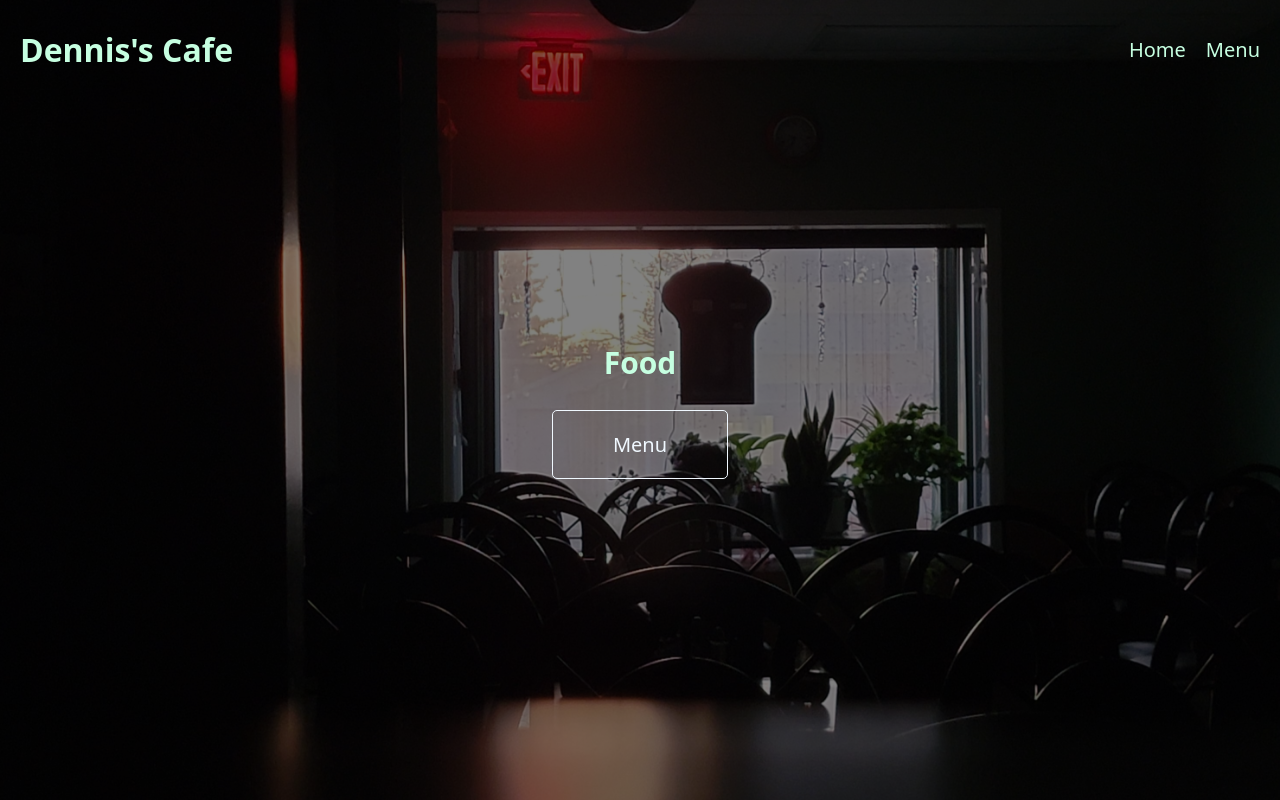
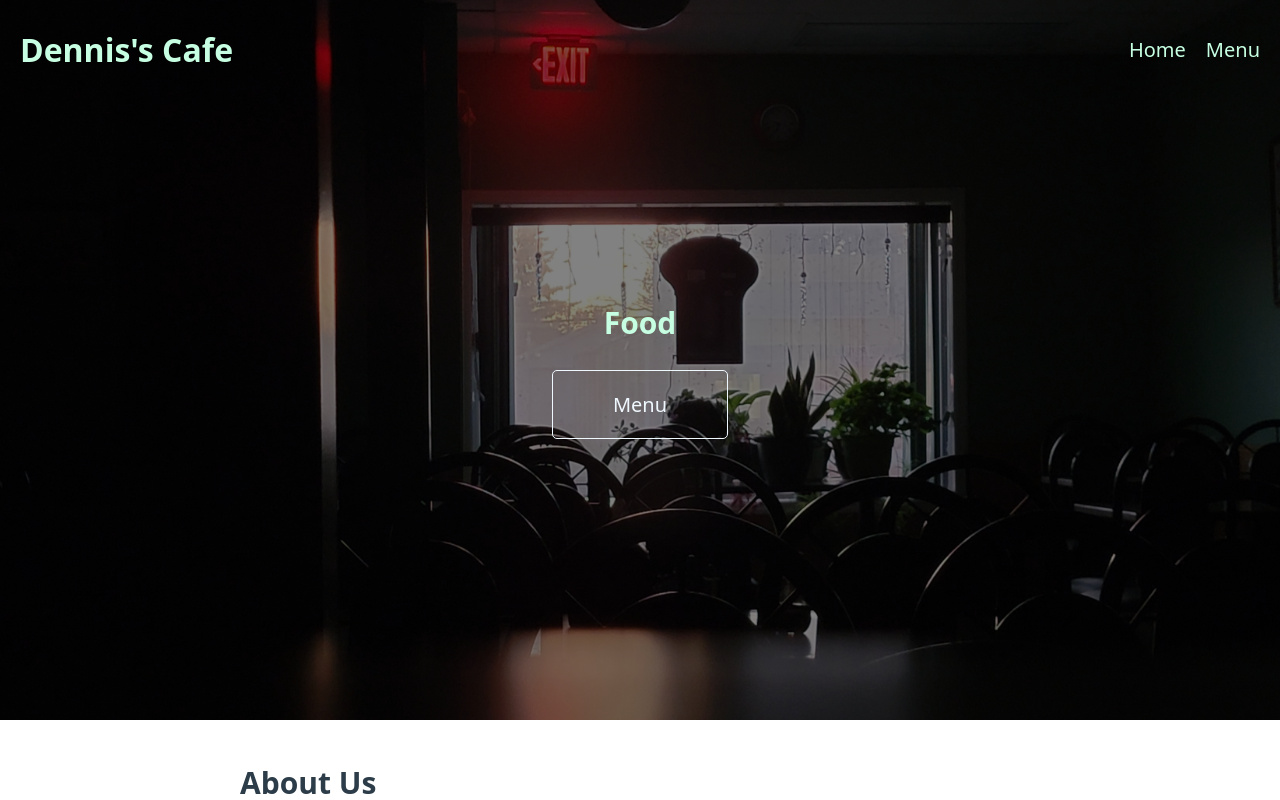
Before and after one commit to VisilyRomani/svelte-cafe, a SvelteKit app: page / in a window 1280 px wide. Shown: the top 800 px of the page. Built offline with nearby package versions, Linux system fonts and the light colour scheme.

Commit message:
remove ugly scrollbar and make hero smaller to know there is more below

```diff
--- a/src/global.css
+++ b/src/global.css
@@ -13,7 +13,13 @@
   --switch-checked-background-color: var(--primary);
 } */
 
-/* html{
-  background: rgb(83,83,83);
-  background: radial-gradient(circle, rgba(83,83,83,1) 0%, rgba(37,37,37,1) 100%);
-} */
+html{
+  overflow-y: scroll;
+  scrollbar-width: none;
+  -ms-overflow-style: none;
+}
+
+html::-webkit-scrollbar {
+  width: 0;
+  height: 0;
+}
--- a/src/routes/+page.svelte
+++ b/src/routes/+page.svelte
@@ -81,7 +81,7 @@
 	.hero-content {
 		position: absolute;
 		width: 100%;
-		height: 100%;
+		height: 90%;
 		/* top: 95px; */
 		display: flex;
 		justify-content: center;
@@ -112,7 +112,7 @@
 	}
 
 	.hero {
-		height: 100vh;
+		height: 90vh;
 		background-color: #394046;
 		background-image: url('/src/lib/asset/Hero.jpg');
 		background-position: center;
```
